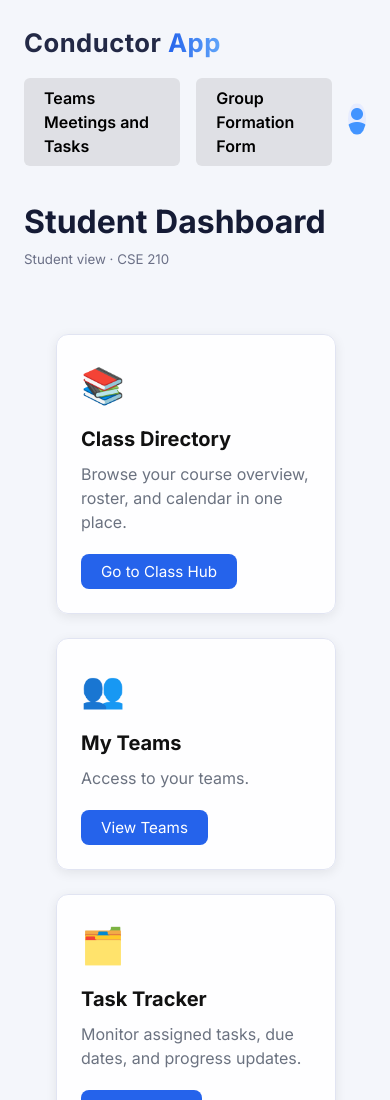
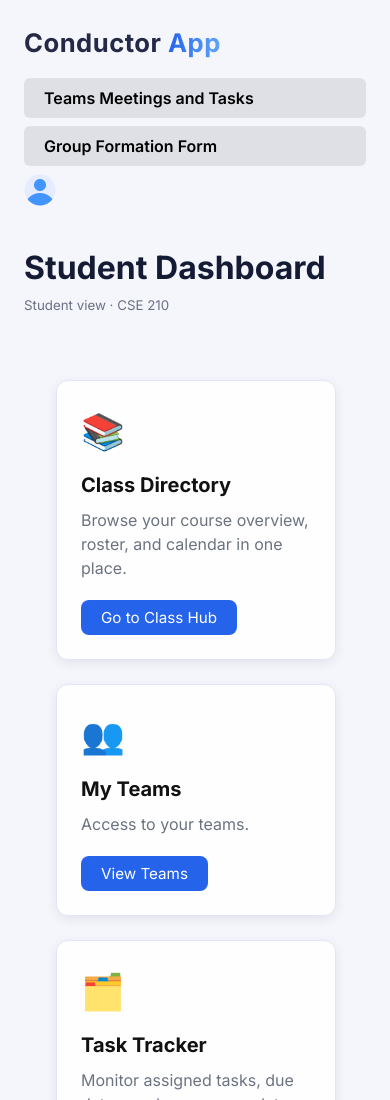
Before and after one commit to CSE210-FA25-Team03/Conductor-App, a website: page app/frontend/src/pages/dashboards/student.html in a window 390 px wide. Shown: the top 1100 px of the page. Drawn offline with Linux system fonts and the light colour scheme.

Commit message:
stack buttons in top bar on dashboard

```diff
--- a/app/frontend/src/pages/dashboards/style.css
+++ b/app/frontend/src/pages/dashboards/style.css
@@ -45,6 +45,19 @@ body {
   display: flex;
   align-items: center;
   gap: 16px;
+}
+
+@media (max-width: 600px) {
+    .nav-actions {
+        flex-direction: column;
+        align-items: flex-start;
+        gap: 8px;
+    }
+
+    .nav-actions .nav-btn {
+        width: 100%;
+        text-align: left;
+    }
 }
 
 .class-directory-btn {
```
